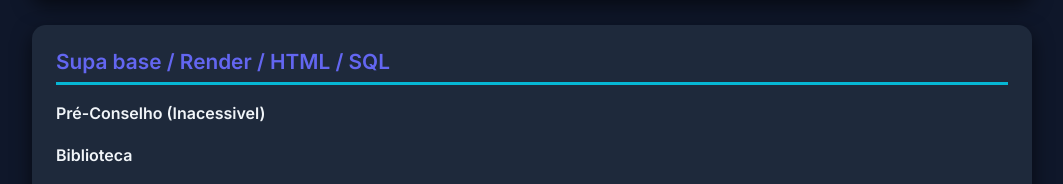
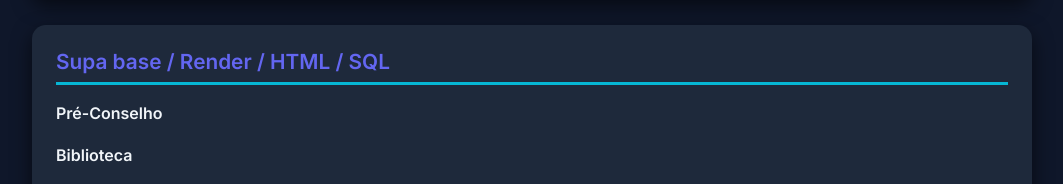
Before and after one commit to Henriquenegriascencio/Lobby-de-links-terceir-o, a plain HTML site: page index.html in a window 1280 px wide. Shown: the part 3852-4036 px from the top of the page, without its empty margins (108-1171 px from the left). Drawn offline with Linux system fonts and the light colour scheme.

```diff
--- a/index.html
+++ b/index.html
@@ -126,7 +126,7 @@
      <section class="category">
           <h2>Supa base / Render / HTML / SQL</h2>
           <ul class="links">
-            <li><a href="https://preconselhosupabase.onrender.com/" target="_blank">Pré-Conselho (Inacessivel)</a></li>
+            <li><a href="https://henriquenegriascencio.github.io/preconselhosupabase/index.html" target="_blank">Pré-Conselho</a></li>
             <li><a href="https://biblioteca-kfpm.onrender.com/" target="_blank">Biblioteca</a></li>
             <li><a href="https://henriquenegriascencio.github.io/feira-da-lua/index.html" target="_blank">Feira</a></li>
             <li><a href="https://tablell.vercel.app/" target="_blank">Tablell</a></li>
```
